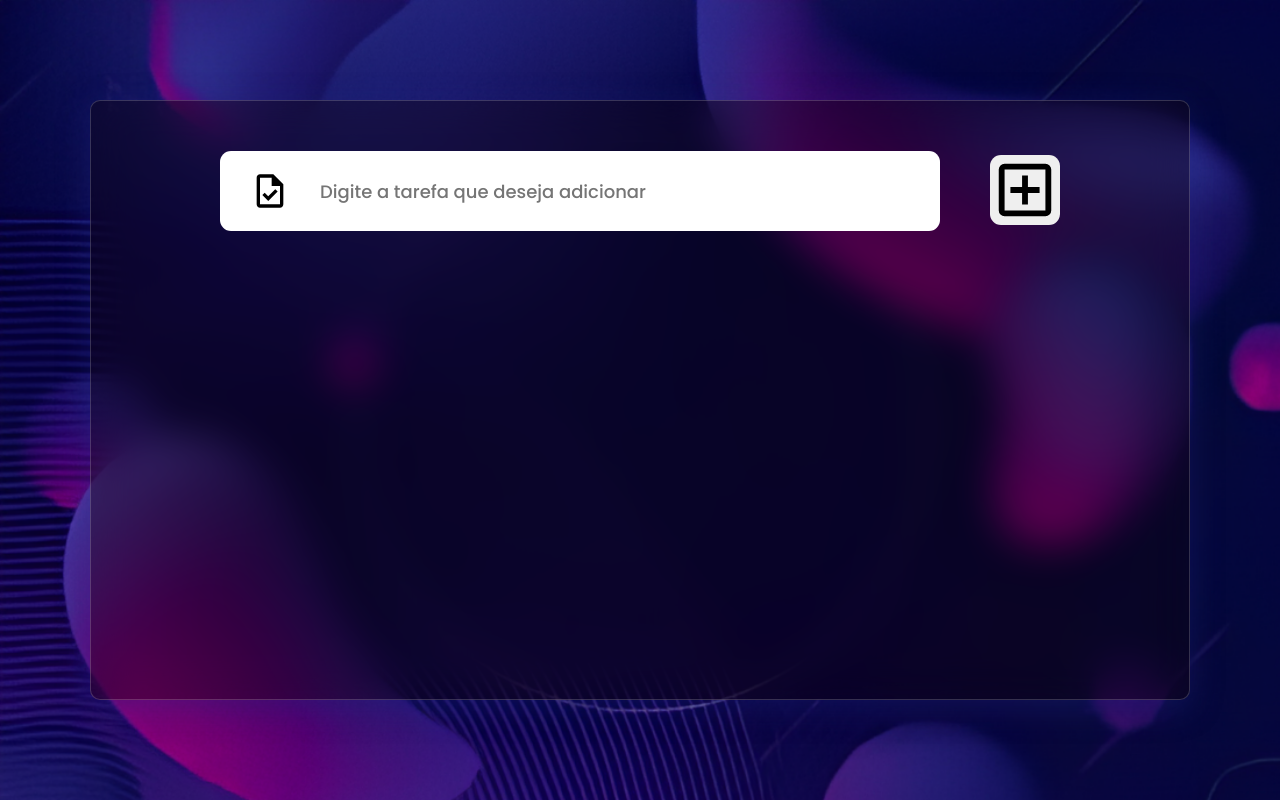
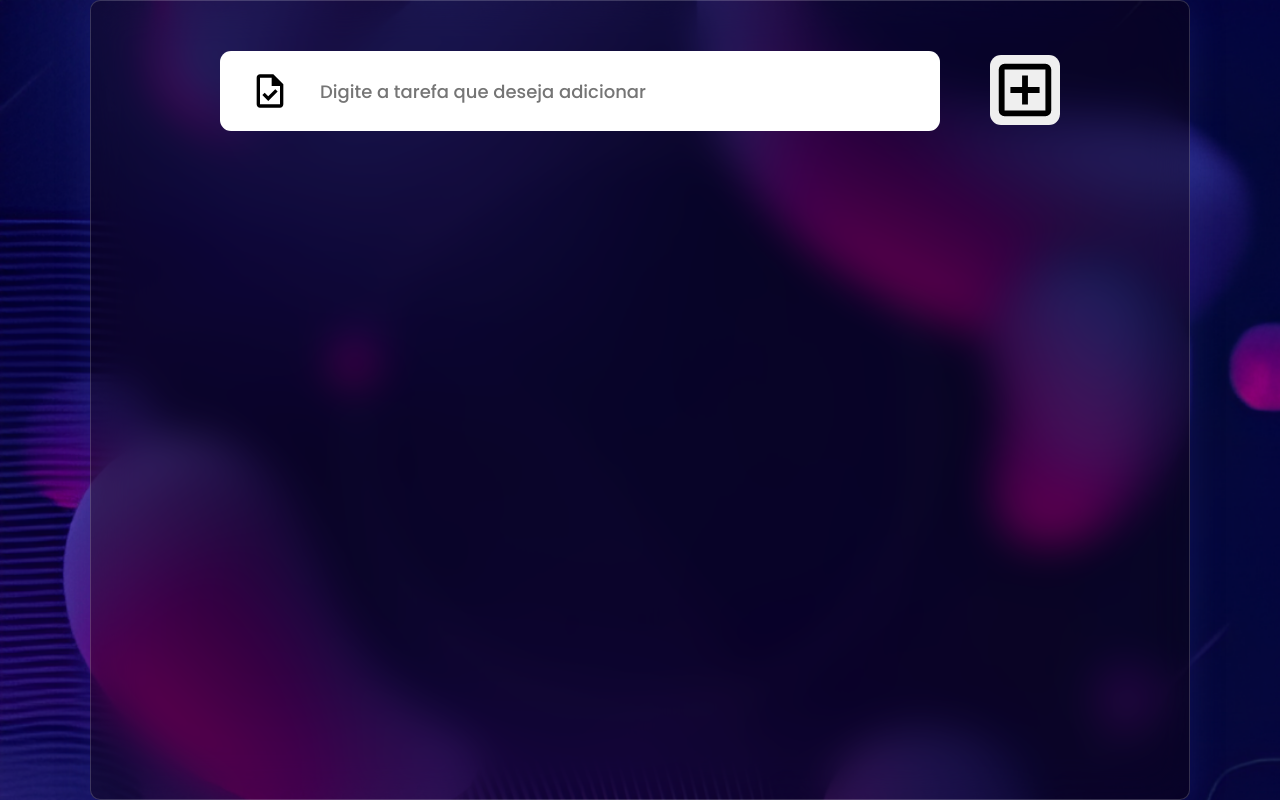
Before and after one commit to pdr-gurgel/to-donnit, a plain HTML site: page frontend/index.html in a window 1280 px wide. Drawn offline with Linux system fonts and the light colour scheme.

```diff
--- a/frontend/global.css
+++ b/frontend/global.css
@@ -18,7 +18,7 @@ body {
 #task-manage-box {
     display: flex;
     justify-content: center;
-    height: 600px;
+    height: 800px;
     width: 1100px;
     border-radius: 18px;
     background: rgba(16, 1, 1, 0.35);
--- a/frontend/index.html
+++ b/frontend/index.html
@@ -20,6 +20,7 @@
             </div>
         </div>
     </main>
+    <script src="app.js"></script>
 </body>
 
 </html>
```
Also changed, not shown: frontend/app.js (added).
